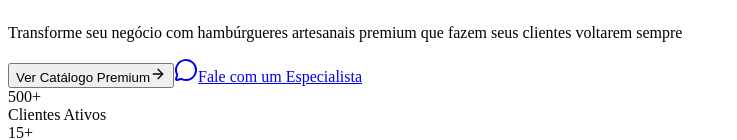
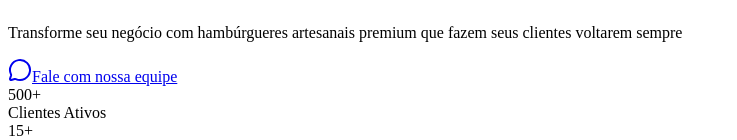
Before and after one commit to VG-Correa/rei-do-blend, a Next.js app: page /LandingPage in a window 1280 px wide. Shown: the part 753-893 px from the top of the page, without its empty margins (0-737 px from the left). Built offline with nearby package versions, Linux system fonts and the light colour scheme.

Commit message:
Corrigido cores de botoes

```diff
--- a/src/pages/LandingPage.tsx
+++ b/src/pages/LandingPage.tsx
@@ -51,15 +51,8 @@ export default function LandingPage() {
             </p>
 
             <div className="flex flex-col sm:flex-row gap-4 justify-center mb-8 md:mb-12 px-2">
-              <button
-                onClick={() => scrollToSection('produtos')}
-                className="group bg-gradient-to-r from-yellow-400 to-amber-500 text-red-900 px-4 sm:px-6 md:px-8 py-2 sm:py-3 md:py-4 rounded-full font-bold text-sm sm:text-base md:text-lg hover:from-yellow-300 hover:to-amber-400 transition-all transform hover:scale-105 shadow-2xl flex items-center justify-center"
-              >
-                Ver Catálogo Premium
-                <ArrowRight className="ml-2 group-hover:translate-x-1 transition-transform" size={16} />
-              </button>
               <WhatsappButton
-                text="Fale com um Especialista"
+                text="Fale com nossa equipe"
                 bgColor="bg-amber-500 hover:bg-amber-400"
                 textColor="text-red-900"
                 iconColor="text-red-900"
```
